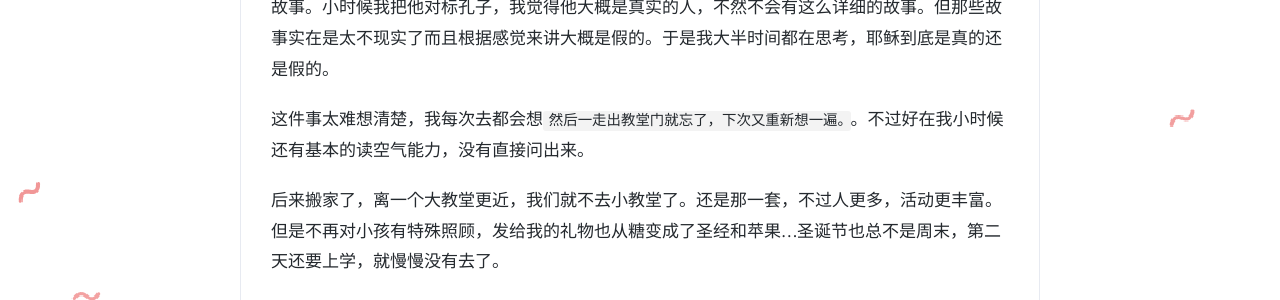
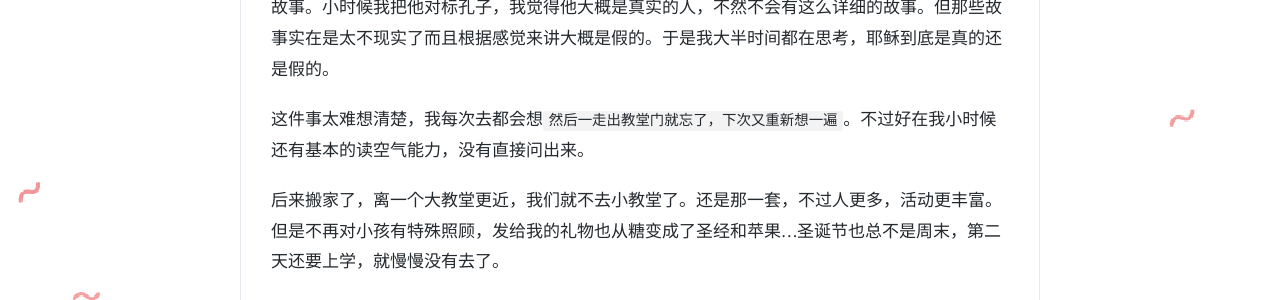
Before and after one commit to ChloriteBot/ChloriteBot.github.io, a Jekyll site: the page built from _posts/2020-12-25-20201225.md, in a window 1280 px wide and 900 px high, scrolled down 1097 px. Shown: the part 146-446 px from the top of the window. Built offline with Jekyll 4.4.1, drawn with Linux system fonts in a browser that asks for light colours.

Commit message:
Update 2020-12-25-20201225.md

```diff
--- a/_posts/2020-12-25-20201225.md
+++ b/_posts/2020-12-25-20201225.md
@@ -18,7 +18,7 @@ cover: '/assets/201225.png'
 
 不过我听故事听得晕晕乎乎，因为我无法通过他们的语言判断耶稣是真实存在过的人还是编出来的故事。小时候我把他对标孔子，我觉得他大概是真实的人，不然不会有这么详细的故事。但那些故事实在是太不现实了而且根据感觉来讲大概是假的。于是我大半时间都在思考，耶稣到底是真的还是假的。
 
-这件事太难想清楚，我每次去都会想`然后一走出教堂门就忘了，下次又重新想一遍。`。不过好在我小时候还有基本的读空气能力，没有直接问出来。
+这件事太难想清楚，我每次去都会想`然后一走出教堂门就忘了，下次又重新想一遍`。不过好在我小时候还有基本的读空气能力，没有直接问出来。
 
 后来搬家了，离一个大教堂更近，我们就不去小教堂了。还是那一套，不过人更多，活动更丰富。但是不再对小孩有特殊照顾，发给我的礼物也从糖变成了圣经和苹果…圣诞节也总不是周末，第二天还要上学，就慢慢没有去了。
 
```
